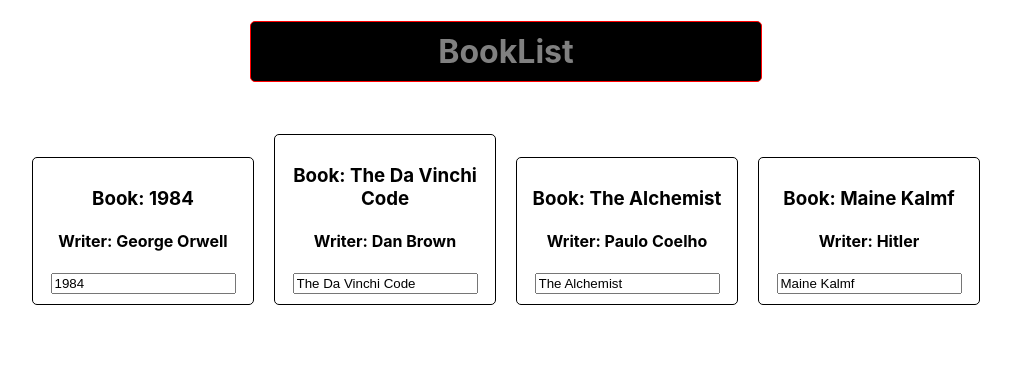
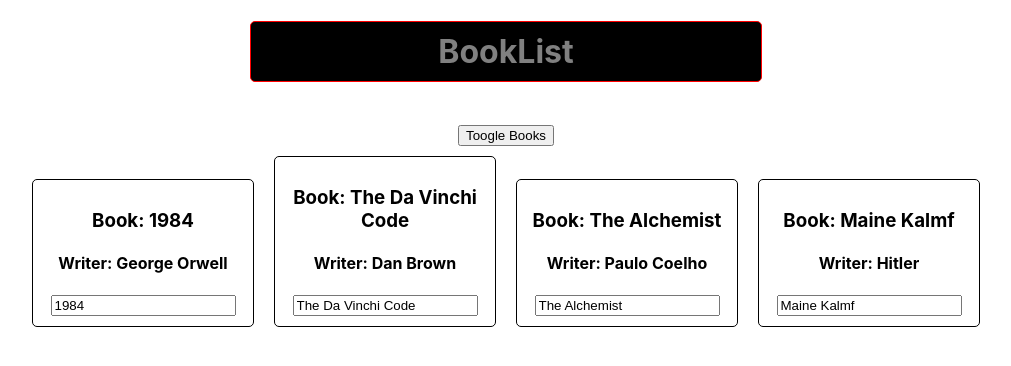
Before and after one commit to 19mddil/ReactJs, a React (Create React App) app in the folder hello-world/: page / in a window 1280 px wide. Shown: the top 366 px of the page, without its empty margins (134-1145 px from the left). Built offline with nearby package versions, Linux system fonts and the light colour scheme; the HTML template or start-up script is replaced by a standard one.

Commit message:
conditional rendering

```diff
--- a/hello-world/src/App.js
+++ b/hello-world/src/App.js
@@ -22,7 +22,8 @@
       { id: 2, bookName: "The Da Vinchi Code", writer: "Dan Brown" },
       { id: 3, bookName: "The Alchemist", writer: "Paulo Coelho" },
       { id: 4, bookName: "Maine Kalmf", writer: "Hitler" },
-    ]
+    ],
+    showBooks: true,
   }
 
   changeWithInputState = (event, index) => {
@@ -47,6 +48,14 @@
     });
   }
 
+  toggleBooks = () => {
+    this.setState(
+      {
+        showBooks: !this.state.showBooks
+      }
+    )
+  }
+
   render() {
     const style = {
       border: "1px solid red",
@@ -60,8 +69,9 @@
     };
 
 
-    const books = this.state.books.map((book, index) => {
-      console.log(book.bookName);
+    let books = null;
+    if (this.state.showBooks) {
+      books = this.state.books.map((book, index) => {
         return (
           <Book
             key={book.id}
@@ -72,12 +82,14 @@
           />
         );
       })
+    }
 
     return (
       <div className="App">
         <h1 style={style}>BookList</h1>
         <br />
-
+        <button onClick={this.toggleBooks} >Toogle Books</button>
+        <br />
         {books}
 
       </div>
```
Lines whose indentation alone changed are shown as unchanged.
